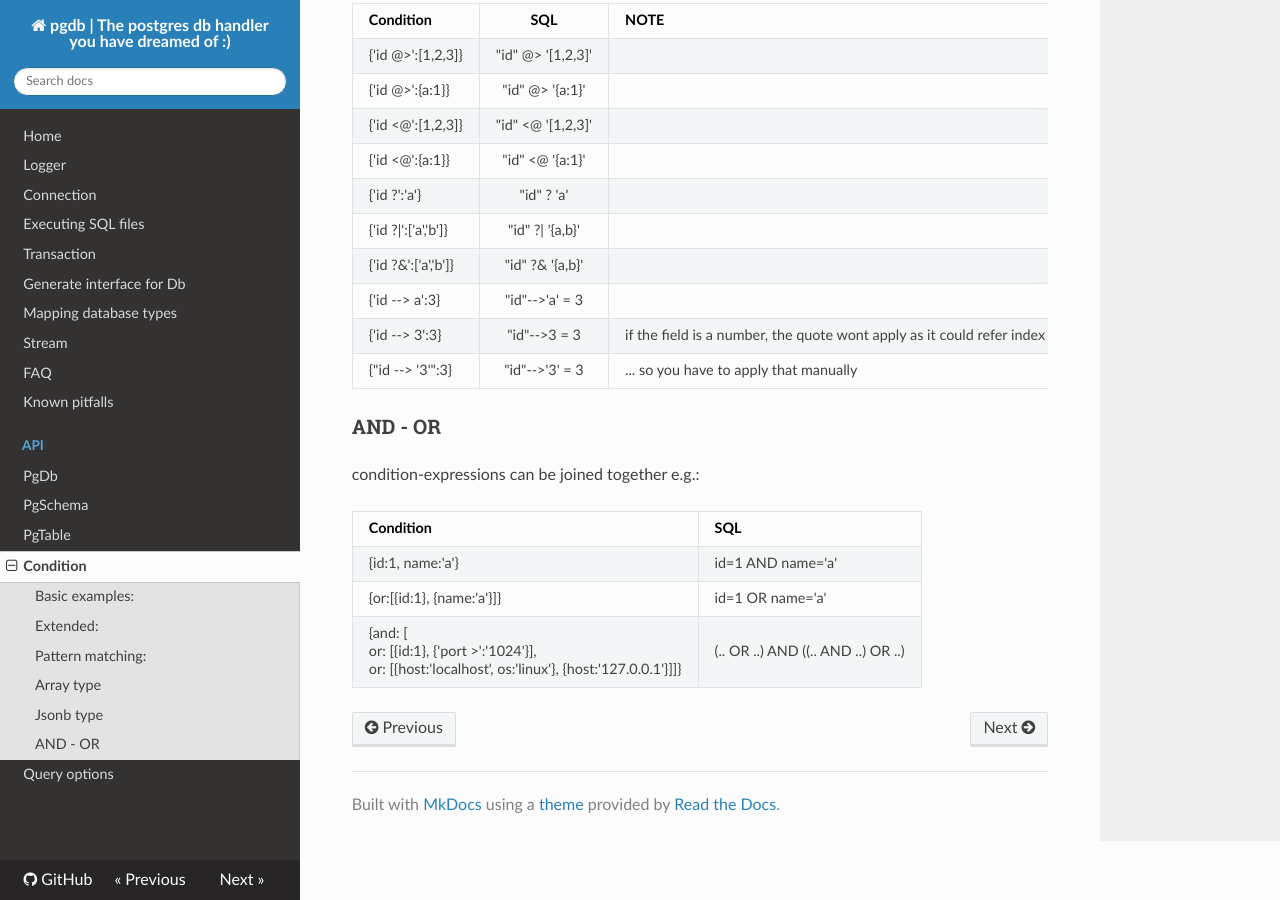
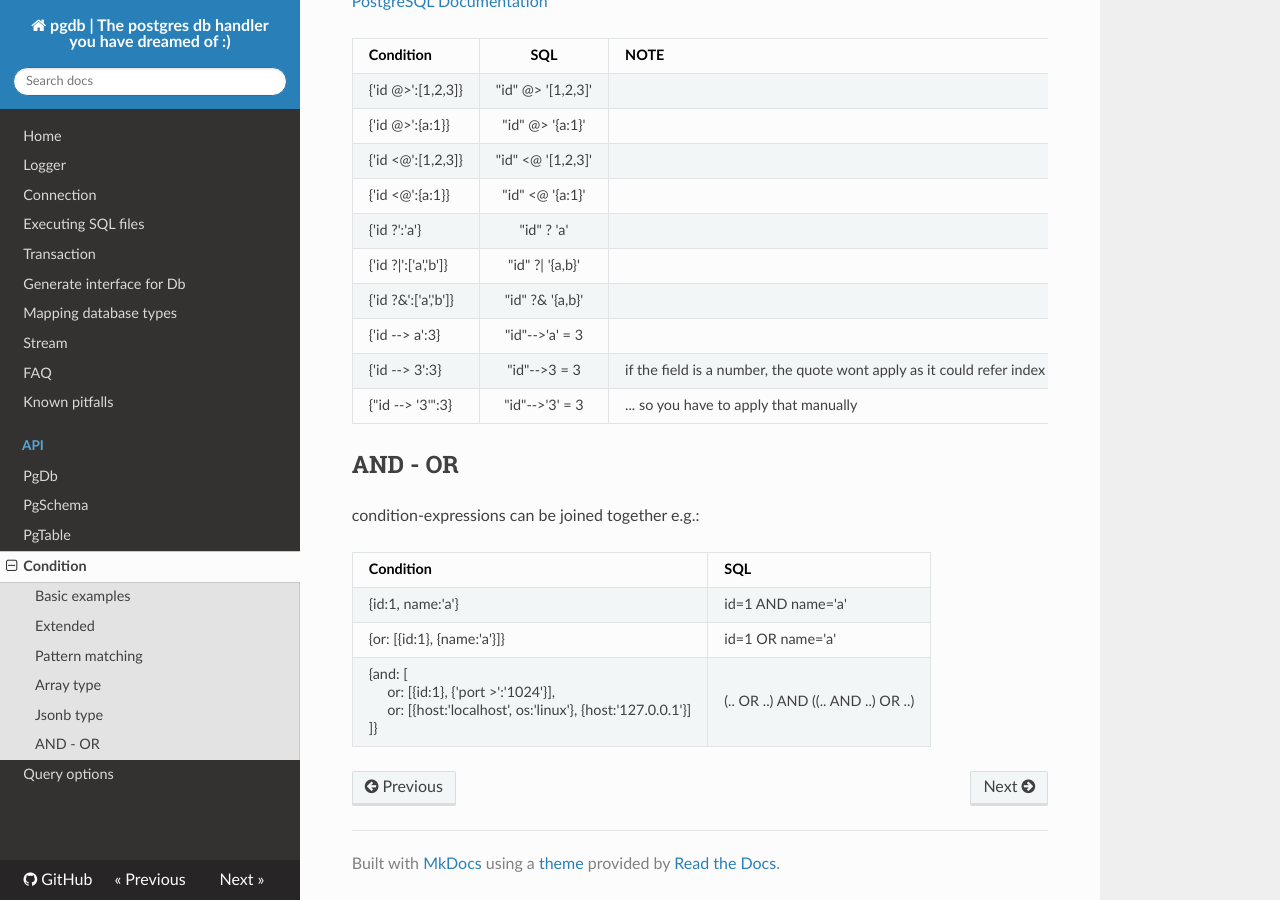
Before and after one commit to holdfenytolvaj/pogi, an MkDocs documentation site: the page built from docs/API/condition.md, in a window 1280 px wide and 900 px high, scrolled down 2116 px. Built offline with MkDocs 1.6.1, drawn with Linux system fonts in a browser that asks for light colours; nearby versions of some CDN libraries; old or Windows-style settings are respelled for this version of MkDocs; some of the changed text lies outside the part shown.

Commit message:
formatting

```diff
--- a/docs/API/condition.md
+++ b/docs/API/condition.md
@@ -1,6 +1,6 @@
-##Conditions and operators
+#Conditions and operators
 
-###Basic examples:
+##Basic examples
 
 | Condition         | SQL
 | -------------     |:--------------
@@ -15,7 +15,7 @@
 | {'id !=': null}   | "id" is not null
 | {'id is not': null}| "id" is not null
 
-###Extended:
+##Extended
 
 | Condition        | SQL
 | -------------    |:--------------
@@ -25,7 +25,7 @@
 | {'id <>':[1,2,3]}| "id" not in (1,2,3)
 | {'id =*':'gamma'}| LOWER("id") = LOWER('gamma')
 
-###Pattern matching:
+##Pattern matching
 [PostgreSQL Documentation](https://www.postgresql.org/docs/9.6/static/functions-matching.html)
 
 | Condition        | SQL
@@ -47,7 +47,7 @@
 | {'id is distinct from': '^a'}| "id" IS DISTINCT FROM '^a'
 | {'id is not distinct from': '^a'}| "id" IS NOT DISTINCT FROM '^a'
 
-###Array type
+##Array type
 [PostgreSQL Documentation](https://www.postgresql.org/docs/current/static/functions-array.html)
 
 | Condition          | SQL
@@ -61,7 +61,7 @@
 | {'ids ~': 'a%'}    | EXISTS (SELECT * FROM (SELECT UNNEST("ids") _el) _arr WHERE _arr._el ~ 'a%')'; //same with all pattern
 
 
-###Jsonb type
+##Jsonb type
 [PostgreSQL Documentation](https://www.postgresql.org/docs/current/static/functions-json.html)
 
 | Condition         | SQL                       | NOTE
@@ -78,11 +78,11 @@
 | {"id --> '3'":3}  | "id"-->'3' = 3            |... so you have to apply that manually
 
 
-### AND - OR
+## AND - OR
 condition-expressions can be joined together e.g.:
 
 | Condition                | SQL
 | -------------            |:--------------
 | {id:1, name:'a'}         | id=1 AND name='a'
-| {or:[{id:1}, {name:'a'}]} | id=1 OR  name='a'
-| {and: [<br/>or: [{id:1}, {'port >':'1024'}], <br/> or: [{host:'localhost', os:'linux'}, {host:'127.0.0.1'}]]} | (.. OR ..) AND ((.. AND ..) OR ..)
+| {or: [{id:1}, {name:'a'}]} | id=1 OR  name='a'
+| {and: [<br/>&nbsp;&nbsp;&nbsp;&nbsp; or: [{id:1}, {'port >':'1024'}], <br/>&nbsp;&nbsp;&nbsp;&nbsp; or: [{host:'localhost', os:'linux'}, {host:'127.0.0.1'}]<br>]} | (.. OR ..) AND ((.. AND ..) OR ..)
```
